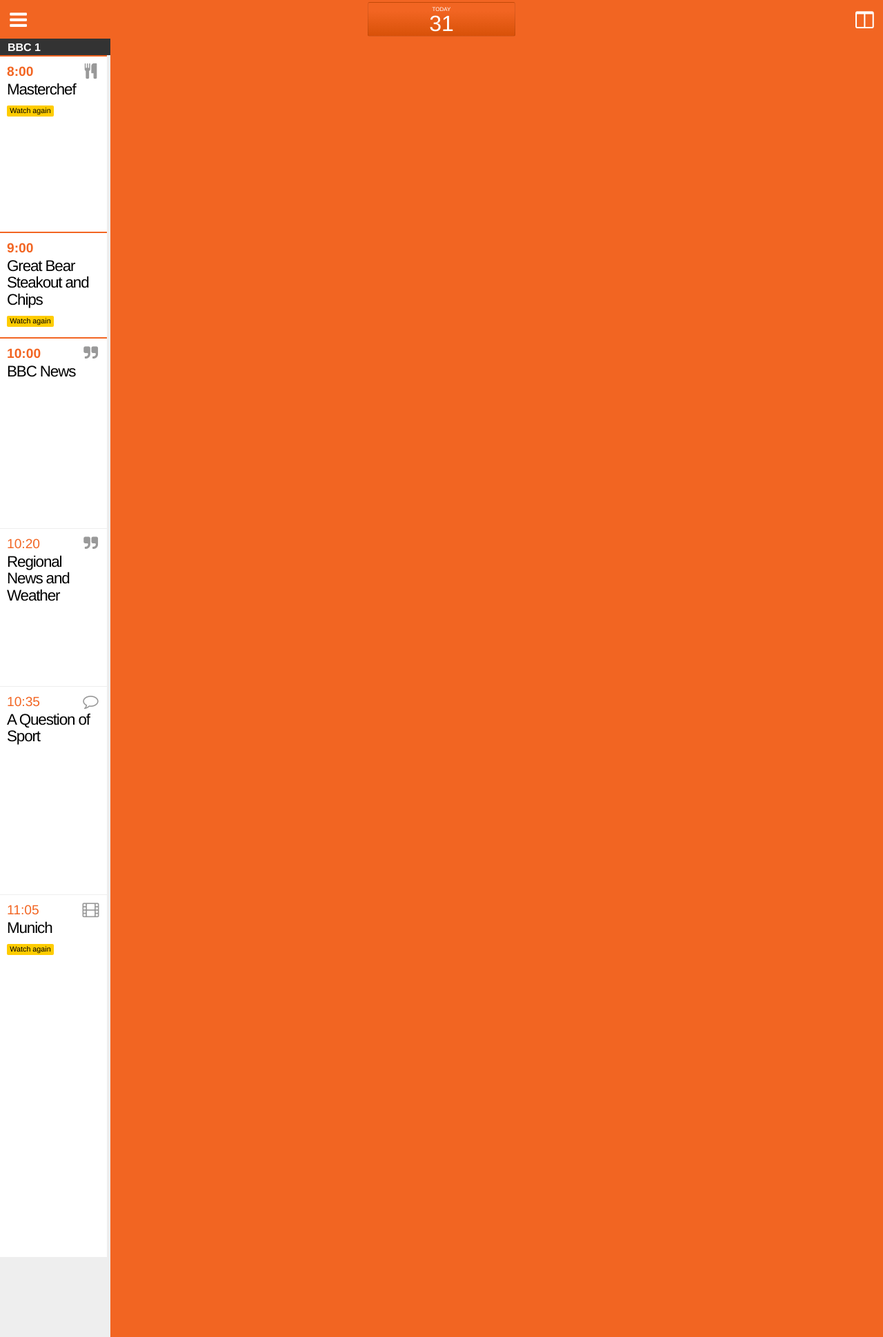
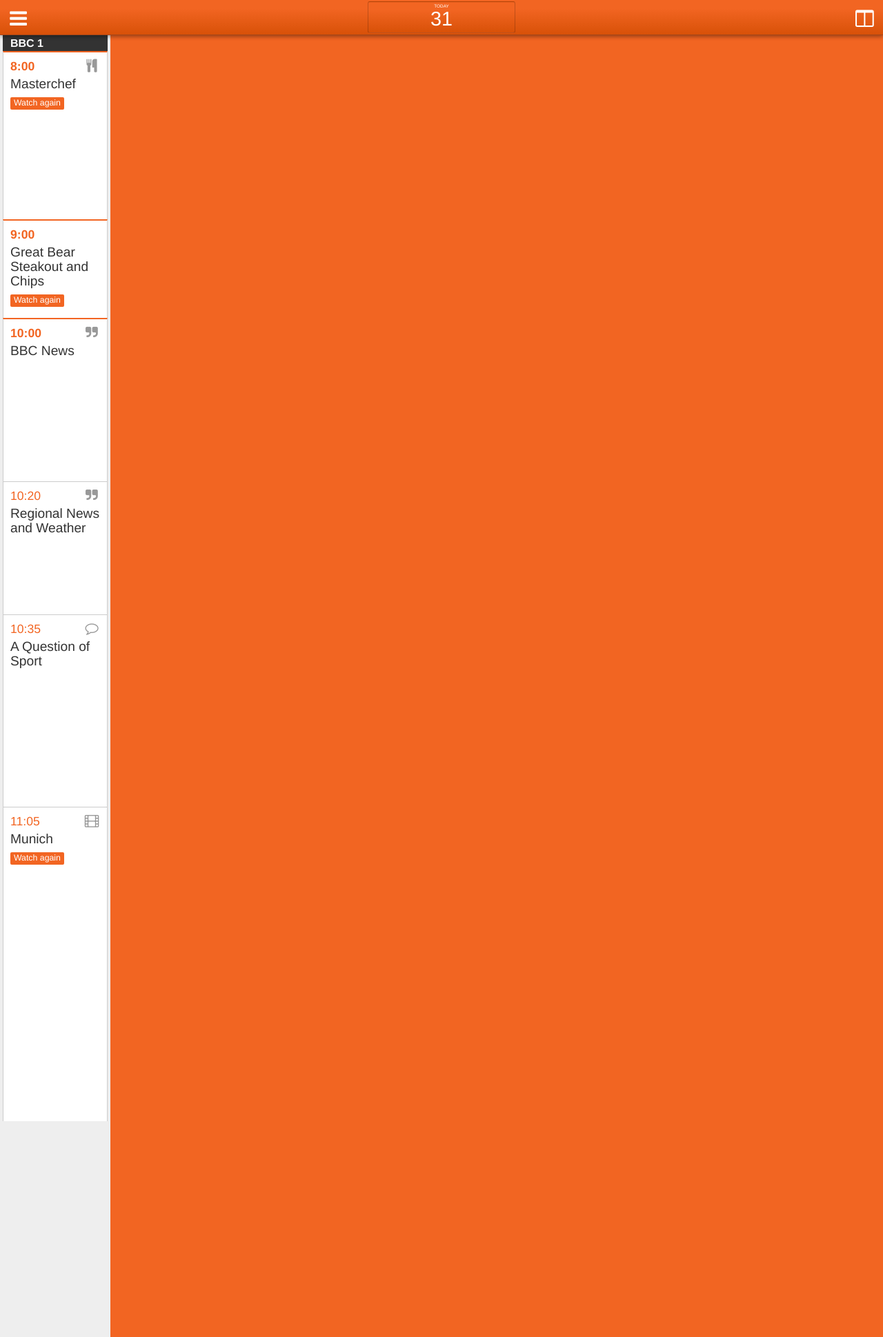
Before and after one commit to robsalter/buggles, a PHP site: page /listings.php in a window 1280 px wide. Shown: the whole page at 69% size. Run offline with PHP 8.4, Linux system fonts and the light colour scheme; some libraries are stand-ins or nearby versions.

Commit message:
Moved stuff around
Modifications. Brain hurts.

```diff
--- a/box/css/box.css
+++ b/box/css/box.css
@@ -10,8 +10,18 @@ body {
 	width: 100%;
 }
 header {
-	background-color: rgba(242, 101, 34, 1);
-	height: 56px;
+/* 	background-color: rgba(242, 101, 34, 1); */
+	background: #f26522;
+	background: -moz-linear-gradient(top,  #f26522 25%, #d85108 100%);
+	background: -webkit-gradient(linear, left top, left bottom, color-stop(25%,#f26522), color-stop(100%,#d85108));
+	background: -webkit-linear-gradient(top,  #f26522 25%,#d85108 100%);
+	background: -o-linear-gradient(top,  #f26522 25%,#d85108 100%);
+	background: -ms-linear-gradient(top,  #f26522 25%,#d85108 100%);
+	background: linear-gradient(to bottom,  #f26522 25%,#d85108 100%);
+	filter: progid:DXImageTransform.Microsoft.gradient( startColorstr='#f26522', endColorstr='#d85108',GradientType=0 );
+	border-bottom: 1px solid rgba(0, 0, 0, .3);
+	box-shadow: 0 2px 6px rgba(0, 0, 0, .4);
+	height: 50px;
 	position: fixed;
 	top: 0;
 	width: 100%;
@@ -73,13 +83,13 @@ header li:first-child .topControl {
 	text-align: left;
 }
 header li:first-child .topControl i {
-	margin: .5em 0 0 .3em;
+	margin: .4em 0 0 .3em;
 }
 header li:last-child .topControl {
 	text-align: right;
 }
 header li:last-child .topControl i {
-	margin: .5em .3em 0 0;
+	margin: .4em .3em 0 0;
 }
 header .topControl i {
 	font-size: 1.8em;
@@ -90,10 +100,10 @@ header .topControl span {
 	position: absolute;
 }
 header .exposeCalendar {
-	border: 1px solid rgba(0, 0, 0, .1);
+	border: 1px solid rgba(0, 0, 0, .2);
 	border-radius: 3px;
-	height: 48px;
-	margin: 3px 25%;
+	height: 44px;
+	margin: 2px 25%;
 	text-transform: uppercase;
 }
 header .exposeCalendar span,
@@ -102,15 +112,15 @@ header .exposeCalendar span,
 	display: block;
 }
 .calday {
-	font-size: .5em;
+	font-size: .4em;
 	font-weight: 400;
 	text-transform: uppercase;
 }
 header .calday {
-	padding: .7em 0 0;
+	padding: .5em 0 0;
 }
 .calnumber {
-	font-size: 2em;
+	font-size: 1.8em;
 	font-weight: 400;
 }
 /*
@@ -137,7 +147,7 @@ header .calendarswipe {
 .calendar {
 	background-color: #000;
 	display: block;
-	height: 126px;
+	height: 120px;
 	overflow: hidden;
 	position: absolute;
 	width: 100%;
@@ -209,7 +219,7 @@ header .calendarswipe {
 .front {
 	background-color: rgba(242, 101, 34, 1);
 	box-sizing: border-box;
-	padding-top: 56px;
+	padding-top: 50px;
 	z-index: 10;
 }
 /*
@@ -413,7 +423,7 @@ header.headerMoved {
 	height: 100%;
 	min-height: 100%;
 	overflow: hidden;
-	width: 50%;
+	width: 33.3333333%;
 }
 .channels>ul {
 	background-color: #eee;
@@ -450,31 +460,41 @@ overflow: scroll;
 	border: none;
 }
 .channel .gutter {
-	/* border-right: 1px dotted rgba(242, 101, 34, .3); */
+	/* border-right: 1px dotted #ccc; */
 	box-sizing: border-box;
 	float: left;
 	margin: 24px 0 0;
 	/* Bottom padding for spillover at end of each day */
 	/* Essentially height of header */
-	padding: 0 0 56px;
+	padding: 0 0 50px;
 	width: 100%;
 }
 .channel>h1 {
 	background-color: rgba(51, 51, 51, 1);
+	/*
+border-right: 4px solid rgba(51, 51, 51, 1);
+	border-left: 4px solid rgba(51, 51, 51, 1);
+*/
+
 	color: #fff;
 	height: 19px;
 	font-family: "proxima-nova", Helvetica, sans-serif;
-	font-weight: 800;
+	font-weight: 600;
 	left: 0;
 	line-height: 1.2em;
-	/* margin: 5px 5px 0 0; */
+	margin: 0 4px;
 	padding: 3px 11px 2px;
-	position: fixed;
+	position: absolute;
 	text-transform: uppercase;
 	top: 0;
 	right: 0;
 	z-index: 1;
+
+	overflow: hidden;
+	text-overflow: ellipsis;
+	white-space: nowrap;
 }
+
 /*
 .channel:first-child>h1 {
 	margin-left: 5px;
@@ -502,19 +522,16 @@ img {
 }
 article {
 	background-color: #fff;
-	border-top: 1px solid #eee;
-	margin: 0 5px 10px 0;
+	border: 1px solid #ccc;
+	margin: 0 4px 10px;
 	height: 100%;
 	overflow: hidden;
-}
-.channel:last-child article {
-	margin-right: 0;
 }
 .gutter .on-the-hour article {
 	border-top: 2px solid rgba(242, 101, 34, 1);
 }
 .overlay article {
-	border-top: none;
+	border: none;
 	margin: 0;
 }
 article:active {
@@ -529,12 +546,13 @@ article dl {
 	width: 100%;
 }
 article dt {
+	color: #333;
 	font-family: "proxima-nova", Helvetica, sans-serif;
-	font-size: 1.4em;
+	font-size: 1.2em;
 	font-weight: 400;
-	letter-spacing: -.05em;
+	letter-spacing: 0;
 	line-height: 1.1em;
-	margin: 1.6em 0 .2em;
+	margin: 1.8em 0 .2em;
 }
 article dt,
 article dd {
@@ -550,14 +568,15 @@ article dt .year {
 }
 article dd {
 	font-family: "proxima-nova", Helvetica, sans-serif;
-	font-size: 1.2em;
+	font-size: 1.1em;
 	line-height: 1.2em;
 }
 article.active {
 	background-color: rgba(242, 101, 34, 1);
 	color: #fff;
 }
-article.active .p-time {
+article.active .p-time,
+article.active dt {
 	color: #fff;
 }
 article.active i {
@@ -636,7 +655,7 @@ article dt i {
 .p-details ul li {
 	color: #666;
 	float: left;
-	font-size: 0.56em;
+	font-size: 0.7em;
 	line-height: 1.1em;
 	margin: 0 .3em 0 0;
 	padding: .2em .3em;
@@ -660,7 +679,7 @@ article dt i {
 	padding: .2em .4em;
 }
 .p-details ul li.replay {
-	background-color: #fc0;
+	background-color: rgba(242, 101, 34, 1);
 	border-radius: 2px;
 	color: #000;
 	font-weight: 400;
@@ -668,7 +687,7 @@ article dt i {
 	text-transform: inherit;
 }
 .p-details ul li.replay a {
-	color: #000;
+	color: #fff;
 	text-decoration: none;
 }
 .p-details ul li.length {
@@ -794,6 +813,18 @@ article dt i {
 	border-color: #333;
 }
 @media (max-width: 767px) {
+	/* no gutter on narrow screens */
+	.channel .gutter {
+		border-right: 1px dotted #ccc;
+	}
+	.channel>h1 {
+		margin: 0;
+	}
+	article {
+		border: none;
+		border-top: 1px solid #ccc;
+		margin: 0 0 10px;
+	}
 
 }
 @media (min-width: 768px) {
--- a/box/js/functions.js
+++ b/box/js/functions.js
@@ -26,6 +26,9 @@ $(document).ready(function () {
 		e.preventDefault();
 	});
 
+
+	//$('.channel h1').appendTo('.channels');
+
 	// Temporary measure until how to let user switch between columns is figured out
 	$('.exposeColumns').click(function(e){
 		$('.channels').css({
@@ -49,7 +52,6 @@ $(document).ready(function () {
     });
 
 	// Change into 12/24 hour times + change theme
-
 	$('.l-theme').click(function(e) {
 		$('body').removeClass('dark');
 		$(this).attr('disabled', true).siblings('button').attr('disabled', false);
@@ -84,7 +86,6 @@ $(document).ready(function () {
 
 	// Probably not optimised (and overly complicated), but I wrote some JS and it flippin' worked!!!
 	// Target channel lists (but per row, rather than using global content to inform all rows + cols)
-
 	$('.channel .gutter').each(function() {
 		// Loop for each hour of day
 		for (var i = 1; i <= 288; i++) {
```
Also changed, not shown: box/listings.php (+0 -21 lines).
